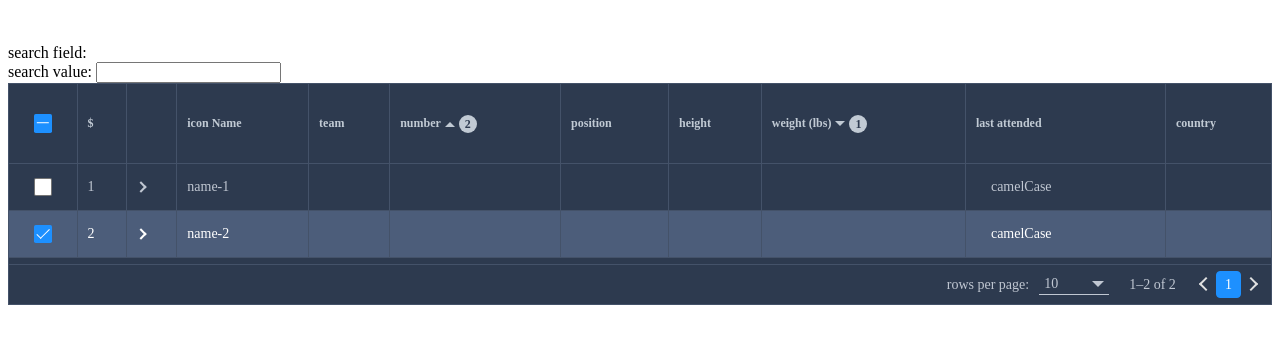
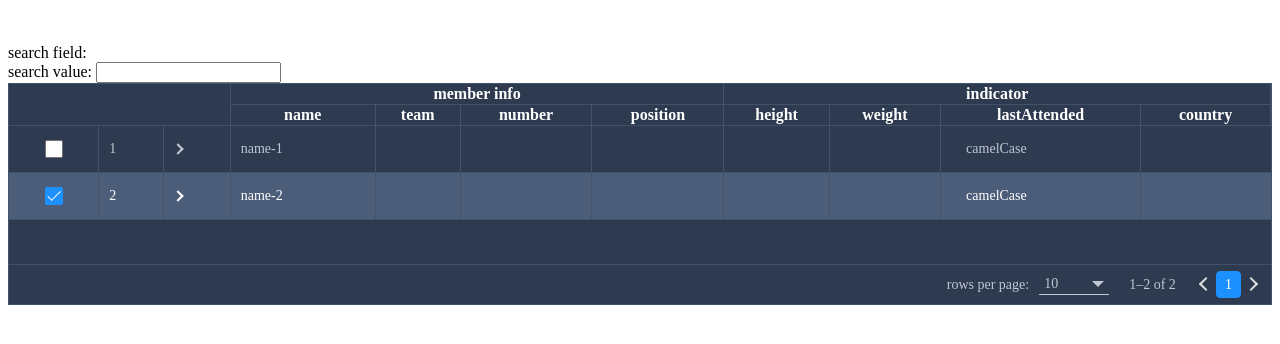
Before and after one commit to HC200ok/vue3-easy-data-table, a Vue app: page / in a window 1280 px wide. Shown: the top 344 px of the page. Built offline with nearby package versions, Linux system fonts and the light colour scheme.

Commit message:
bump to 1.5.35

```diff
--- a/package.json
+++ b/package.json
@@ -3,7 +3,7 @@
   "author": "HC200ok",
   "description": "A customizable and easy-to-use data table component made with Vue.js 3.x.",
   "private": false,
-  "version": "1.5.34",
+  "version": "1.5.35",
   "types": "./types/main.d.ts",
   "license": "MIT",
   "files": [
--- a/src/components/DataTable.vue
+++ b/src/components/DataTable.vue
@@ -24,7 +24,10 @@
             :style="getColStyle(header)"
           />
         </colgroup>
-        <slot v-if="slots['customize-header']" name="customize-header"/>
+        <slot
+          v-if="slots['customize-header']"
+          name="customize-header"
+        />
         <thead
           v-else-if="headersForRender.length && !hideHeader"
           class="vue3-easy-data-table__header"
--- a/src/modes/Client.vue
+++ b/src/modes/Client.vue
@@ -46,6 +46,25 @@
       @update-total-items="updateTotalItems"
       show-index-symbol="$"
     >
+     <template #customize-header>
+        <thead class="my-static-header">
+          <tr>
+            <th colspan="3" rowspan="2"></th>
+            <th colspan="4">member info</th>
+            <th colspan="4">indicator</th>
+          </tr>
+          <tr>
+            <th>name</th>
+            <th>team</th>
+            <th>number</th>
+            <th>position</th>
+            <th>height</th>
+            <th>weight</th>
+            <th>lastAttended</th>
+            <th>country</th>
+          </tr>
+        </thead>
+      </template>
       <template #expand="item">
         <div style="padding: 15px">
           {{ item.name }} won championships
@@ -343,4 +362,10 @@ const updateRowsPerPageSelect = (e: Event) => {
   --easy-table-loading-mask-background-color: #2d3a4f;
 }
 
+.my-static-header th {
+  color: white;
+  border-right: 1px solid #445269;
+  border-bottom: 1px solid #445269;
+}
+
 </style>
```
